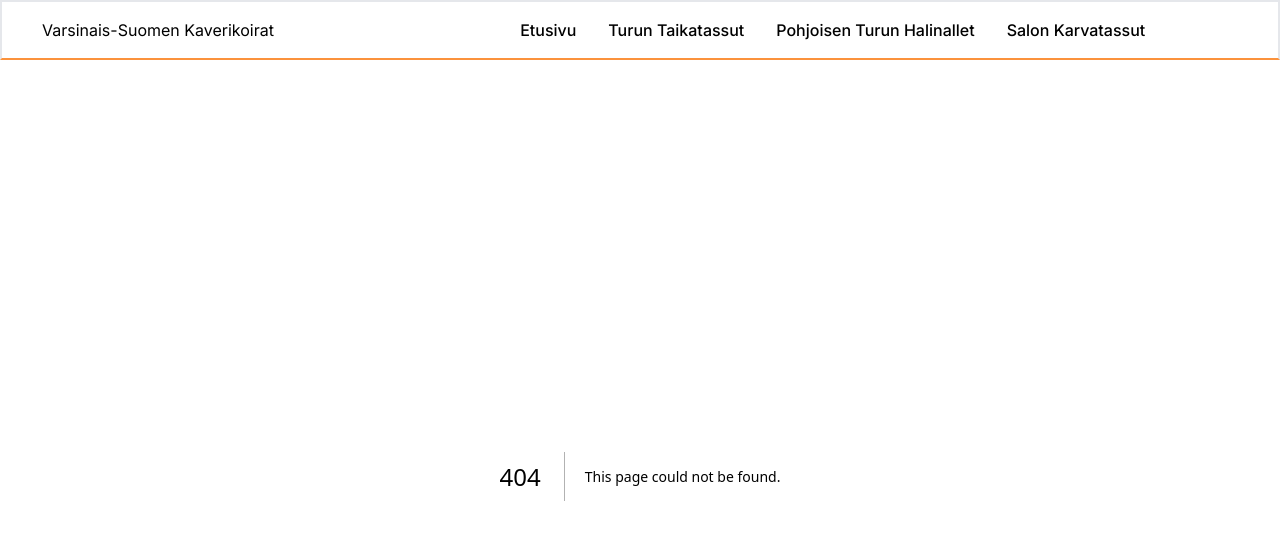
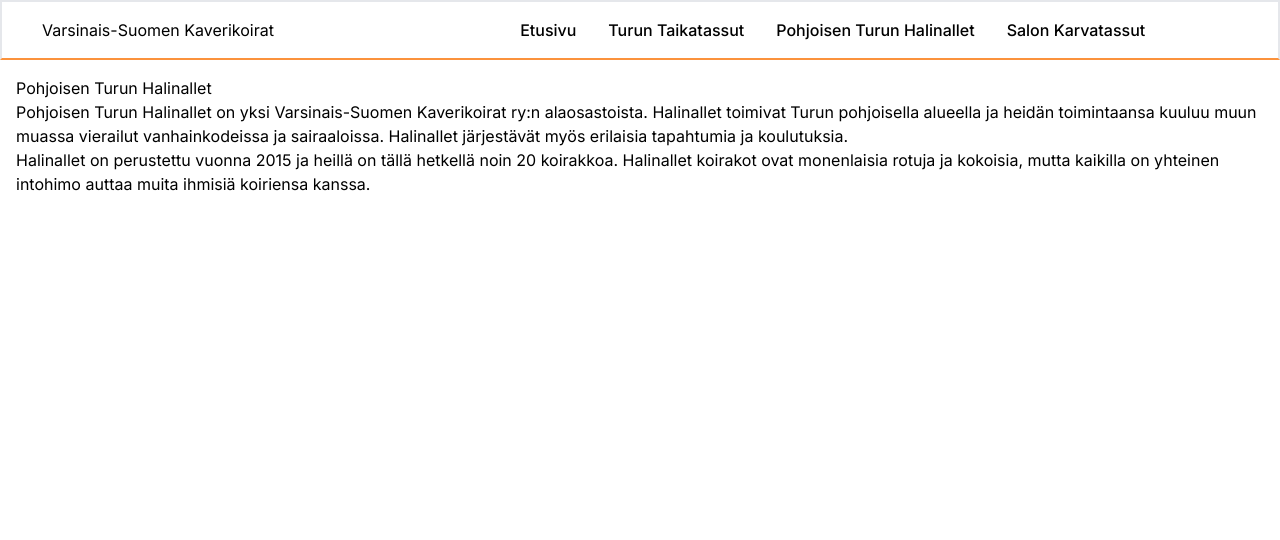
Before and after one commit to kasperi-r/vskaverikoirat, a Next.js app: page /halinallet in a window 1280 px wide. Before the commit this address had no page. Shown: the top 540 px of the page. Built offline with nearby package versions, Linux system fonts and the light colour scheme.

Commit message:
Create page.tsx

```diff
--- /dev/null
+++ b/app/halinallet/page.tsx
@@ -0,0 +1,9 @@
+export default function Halinallet() {
+  return (
+    <div>
+      <h1>Pohjoisen Turun Halinallet</h1>
+      <p>Pohjoisen Turun Halinallet on yksi Varsinais-Suomen Kaverikoirat ry:n alaosastoista. Halinallet toimivat Turun pohjoisella alueella ja heidän toimintaansa kuuluu muun muassa vierailut vanhainkodeissa ja sairaaloissa. Halinallet järjestävät myös erilaisia tapahtumia ja koulutuksia.</p>
+      <p>Halinallet on perustettu vuonna 2015 ja heillä on tällä hetkellä noin 20 koirakkoa. Halinallet koirakot ovat monenlaisia rotuja ja kokoisia, mutta kaikilla on yhteinen intohimo auttaa muita ihmisiä koiriensa kanssa.</p>
+    </div>
+  );
+}
```
